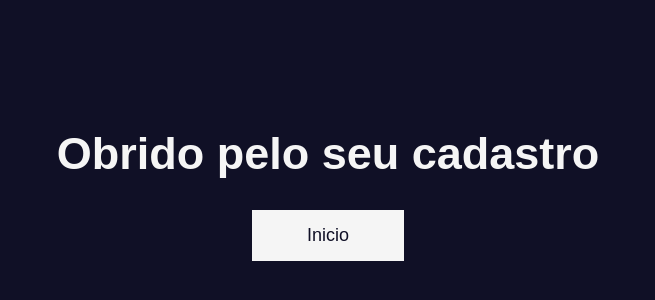
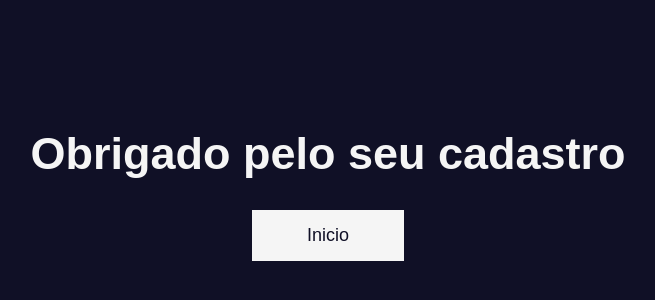
Before and after one commit to Ericaluno/api-prova, a plain HTML site: page pages/obrigado.html in a window 1280 px wide. Shown: the part 206-506 px from the top of the page, without its empty margins (312-967 px from the left). Drawn offline with Linux system fonts and the light colour scheme.

Commit message:
Update obrigado.html

```diff
--- a/pages/obrigado.html
+++ b/pages/obrigado.html
@@ -7,7 +7,7 @@
     <link rel="stylesheet" href="../css/obrigado.css">
 </head>
 <body class="main">
-    <h1 class="text">Obrido pelo seu cadastro</h1>
+    <h1 class="text">Obrigado pelo seu cadastro</h1>
 
     <a href="../index.html" class="btn">Inicio</a>
 </body>
```
